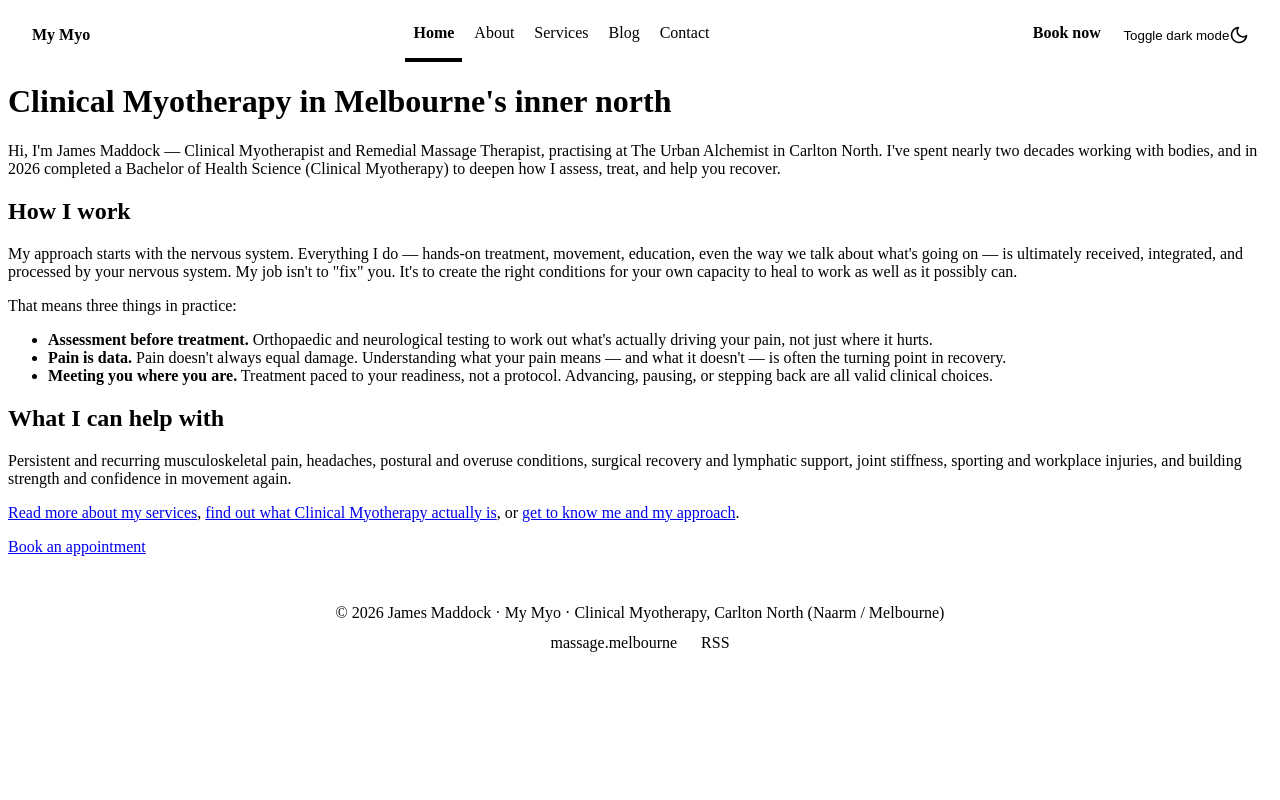
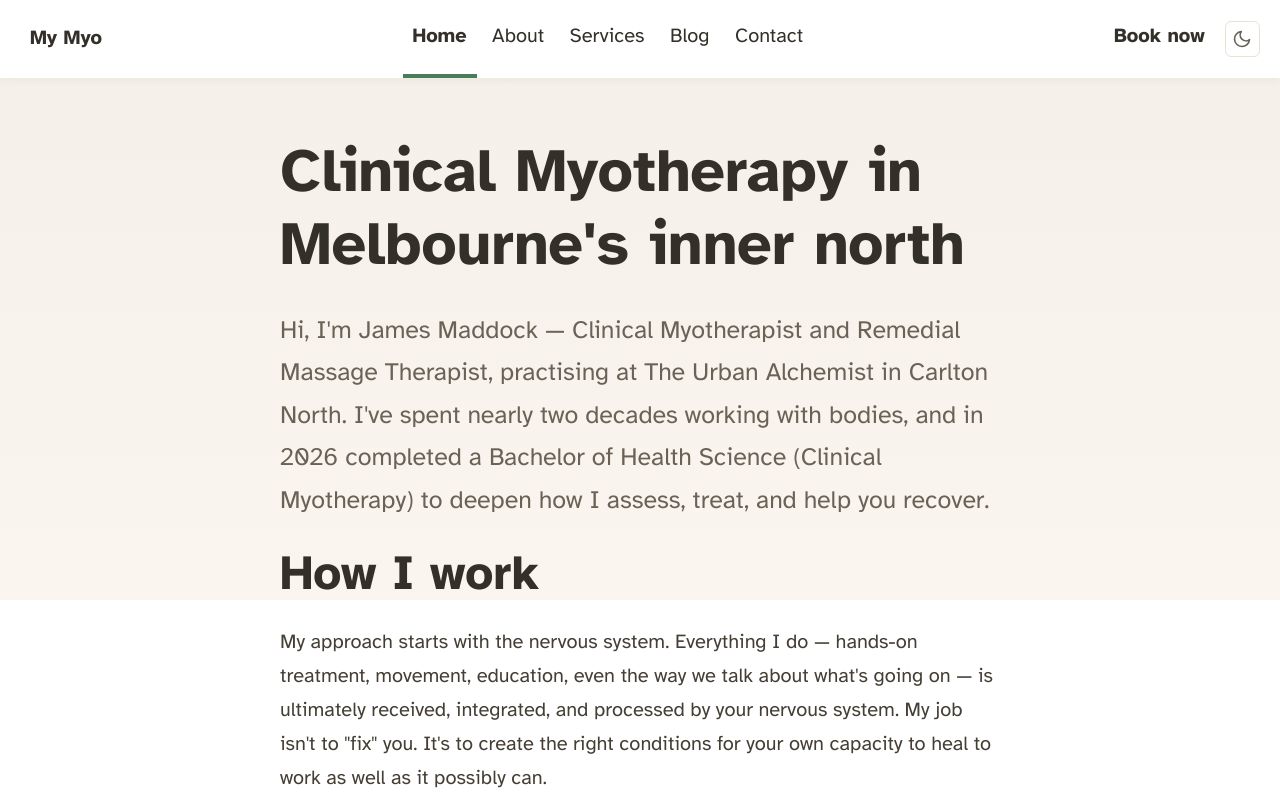
Before and after one commit to jmaddz/astro-blog-starter-template, an Astro site: page / in a window 1280 px wide. Shown: the top 800 px of the page. Built offline with nearby package versions, Linux system fonts and the light colour scheme; Astro itself is replaced by a stand-in of ours.

Commit message:
Fix: restore full global.css (card-append push clobbered the stylesheet)
The previous CSS commit replaced the file with only the card block because the
file read came back empty before append. Restore tokens, themes, base styles,
and page helpers, with the card styles included.

```diff
--- a/src/styles/global.css
+++ b/src/styles/global.css
@@ -1,4 +1,201 @@
+/*
+  My Myo design tokens — "Morning bush light".
+  Clay / sandstone neutrals with a eucalyptus-green accent.
+  Light and dark themes via .dark class on <html>, with ?theme= URL param
+  support (same system as massage.melbourne).
+  Contrast checked for WCAG AA in both themes.
+*/
 
+:root {
+  --accent: #4a7c59;
+  --accent-dark: #3a5f47;
+  --black: 51, 48, 42;
+  --gray: 106, 98, 87;
+  --gray-light: 233, 225, 210;
+  --gray-dark: 68, 62, 53;
+  --bg: #faf6ef;
+  --surface: #ffffff;
+  --gray-gradient: rgba(var(--gray-light), 50%), var(--bg);
+  --box-shadow:
+    0 2px 6px rgba(var(--gray), 25%), 0 8px 24px rgba(var(--gray), 33%),
+    0 16px 32px rgba(var(--gray), 33%);
+}
+
+/* Warm charcoal-brown dark theme */
+:root.dark {
+  --accent: #a8c9a0;
+  --accent-dark: #8fb996;
+  --black: 236, 228, 213;
+  --gray: 190, 182, 169;
+  --gray-light: 71, 64, 56;
+  --gray-dark: 232, 226, 214;
+  --bg: #2b2622;
+  --surface: #363029;
+  --gray-gradient: rgba(var(--gray-light), 50%), var(--bg);
+  --box-shadow:
+    0 2px 6px rgba(0, 0, 0, 35%), 0 8px 24px rgba(0, 0, 0, 33%),
+    0 16px 32px rgba(0, 0, 0, 33%);
+}
+
+@font-face {
+  font-family: "Atkinson";
+  src: url("/fonts/atkinson-regular.woff") format("woff");
+  font-weight: 400;
+  font-style: normal;
+  font-display: swap;
+}
+@font-face {
+  font-family: "Atkinson";
+  src: url("/fonts/atkinson-bold.woff") format("woff");
+  font-weight: 700;
+  font-style: normal;
+  font-display: swap;
+}
+body {
+  font-family: "Atkinson", sans-serif;
+  margin: 0;
+  padding: 0;
+  text-align: left;
+  background: var(--bg);
+  background: linear-gradient(var(--gray-gradient)) no-repeat;
+  background-size: 100% 600px;
+  word-wrap: break-word;
+  overflow-wrap: break-word;
+  color: rgb(var(--gray-dark));
+  font-size: 20px;
+  line-height: 1.7;
+}
+main {
+  width: 720px;
+  max-width: calc(100% - 2em);
+  margin: auto;
+  padding: 3em 1em;
+}
+h1,
+h2,
+h3,
+h4,
+h5,
+h6 {
+  margin: 0 0 0.5rem 0;
+  color: rgb(var(--black));
+  line-height: 1.2;
+}
+h1 {
+  font-size: 3.052em;
+}
+h2 {
+  font-size: 2.441em;
+}
+h3 {
+  font-size: 1.953em;
+}
+h4 {
+  font-size: 1.563em;
+}
+h5 {
+  font-size: 1.25em;
+}
+strong,
+b {
+  font-weight: 700;
+}
+a {
+  color: var(--accent);
+}
+a:hover {
+  color: var(--accent-dark);
+}
+p {
+  margin-bottom: 1em;
+}
+.prose p {
+  margin-bottom: 2em;
+}
+textarea {
+  width: 100%;
+  font-size: 16px;
+}
+input {
+  font-size: 16px;
+}
+table {
+  width: 100%;
+}
+img {
+  max-width: 100%;
+  height: auto;
+  border-radius: 8px;
+}
+code {
+  padding: 2px 5px;
+  background-color: rgb(var(--gray-light));
+  border-radius: 2px;
+}
+pre {
+  padding: 1.5em;
+  border-radius: 8px;
+}
+pre > code {
+  all: unset;
+}
+blockquote {
+  border-left: 4px solid var(--accent);
+  padding: 0 0 0 20px;
+  margin: 0px;
+  font-size: 1.333em;
+}
+hr {
+  border: none;
+  border-top: 1px solid rgb(var(--gray-light));
+}
+@media (max-width: 720px) {
+  body {
+    font-size: 18px;
+  }
+  main {
+    padding: 1em;
+  }
+}
+
+.sr-only {
+  border: 0;
+  padding: 0;
+  margin: 0;
+  position: absolute !important;
+  height: 1px;
+  width: 1px;
+  overflow: hidden;
+  clip: rect(1px, 1px, 1px, 1px);
+  clip: rect(1px, 1px, 1px, 1px);
+  clip-path: inset(50%);
+  white-space: nowrap;
+}
+
+/* Page-level helpers */
+.lede {
+  font-size: 1.25em;
+  color: rgb(var(--gray));
+}
+.cta-button {
+  display: inline-block;
+  padding: 0.6em 1.2em;
+  background: var(--accent);
+  color: #fff;
+  border-radius: 6px;
+  text-decoration: none;
+  font-weight: 700;
+}
+:root.dark .cta-button {
+  color: #1f2418;
+}
+.cta-button:hover {
+  background: var(--accent-dark);
+  color: #fff;
+}
+:root.dark .cta-button:hover {
+  color: #1f2418;
+}
 
 /* Population cards (Who I work with) */
 .card-row {
```
